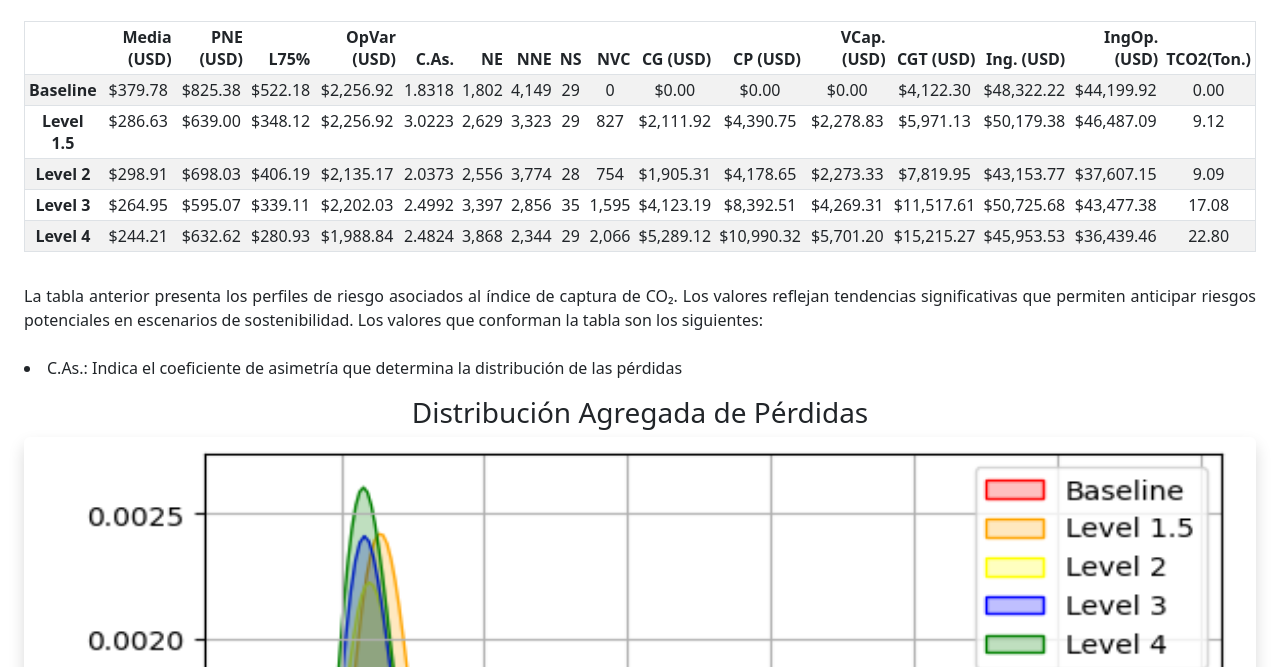
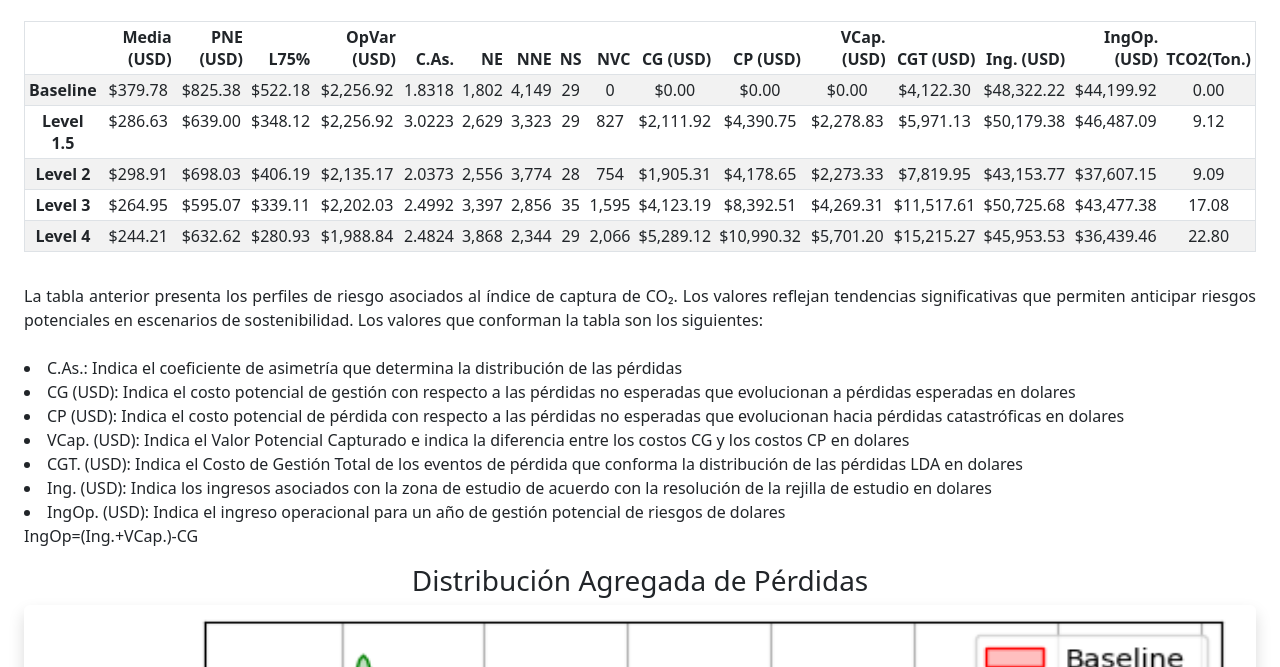
Before and after one commit to pfjapena/Captura-CO2, a plain HTML site: page index.html in a window 1280 px wide. Shown: the part 133-800 px from the top of the page. Drawn offline with nearby package versions, Linux system fonts and the light colour scheme.

Commit message:
Actualización de dashboard (index + tabla + figura)

```diff
--- a/index.html
+++ b/index.html
@@ -141,6 +141,13 @@
   Los valores reflejan tendencias significativas que permiten anticipar riesgos potenciales
   en escenarios de sostenibilidad. Los valores que conforman la tabla son los siguientes:<br>
   <li>C.As.: Indica el coeficiente de asimetría que determina la distribución de las pérdidas</li>
+  <li>CG (USD): Indica el costo potencial de gestión con respecto a las pérdidas no esperadas que evolucionan a pérdidas esperadas en dolares</li>
+  <li>CP (USD): Indica el costo potencial de pérdida con respecto a las pérdidas no esperadas que evolucionan hacia pérdidas catastróficas en dolares</li>
+  <li>VCap. (USD): Indica el Valor Potencial Capturado e indica la diferencia entre los costos CG y los costos CP en dolares</li>
+  <li>CGT. (USD): Indica el Costo de Gestión Total de los eventos de pérdida que conforma la distribución de las pérdidas LDA en dolares</li>
+  <li>Ing. (USD): Indica los ingresos asociados con la zona de estudio de acuerdo con la resolución de la rejilla de estudio en dolares</li>
+  <li>IngOp. (USD): Indica el ingreso operacional para un año de gestión potencial de riesgos de dolares<br>
+  IngOp=(Ing.+VCap.)-CG </li>
 </p>
 
 <h3 class="text-center">Distribución Agregada de Pérdidas</h3>
```
